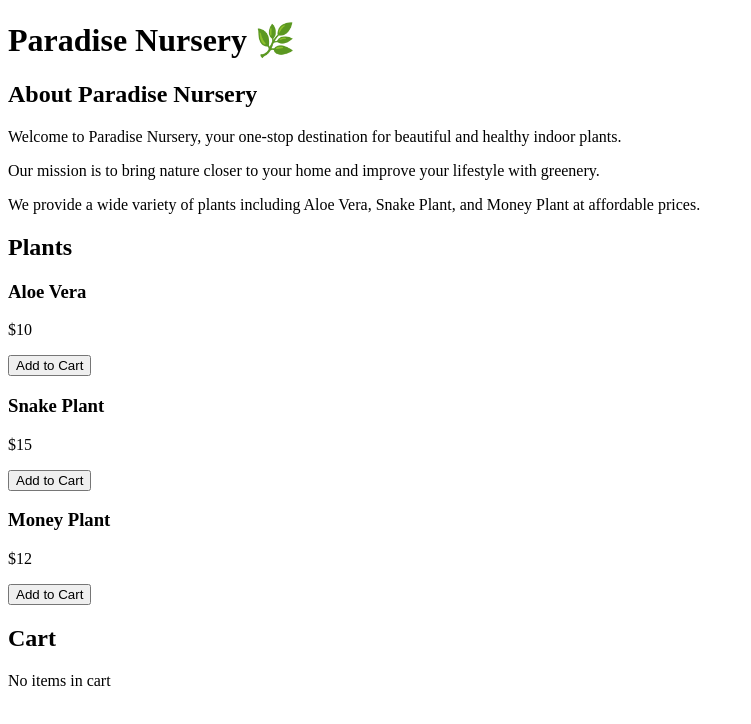
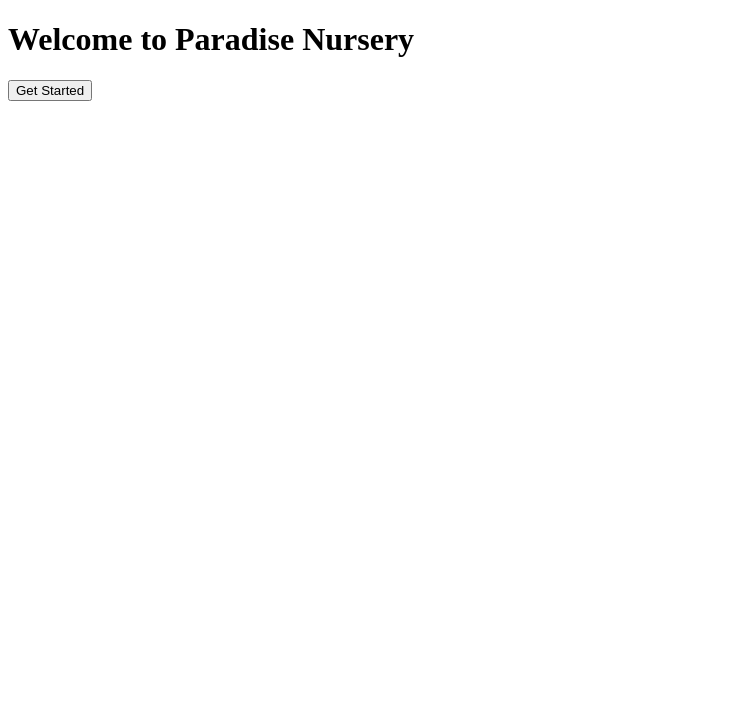
Before and after one commit to zarronix/e-plantShopping, a React (Vite) app: page / in a window 1280 px wide. Shown: the top 724 px of the page, without its empty margins (0-751 px from the left). Built offline with nearby package versions, Linux system fonts and the light colour scheme.

Commit message:
fixed App.jsx

```diff
--- a/src/App.jsx
+++ b/src/App.jsx
@@ -1,14 +1,21 @@
-import AboutUs from "./components/AboutUs";
+import { useState } from "react";
 import ProductList from "./components/ProductList";
-import CartItem from "./components/CartItem";
 
 function App() {
+  const [showProducts, setShowProducts] = useState(false);
+
   return (
     <div>
-      <h1>Paradise Nursery 🌿</h1>
-      <AboutUs />
-      <ProductList />
-      <CartItem />
+      {!showProducts ? (
+        <div className="background-image">
+          <h1>Welcome to Paradise Nursery</h1>
+          <button onClick={() => setShowProducts(true)}>
+            Get Started
+          </button>
+        </div>
+      ) : (
+        <ProductList />
+      )}
     </div>
   );
 }
```
